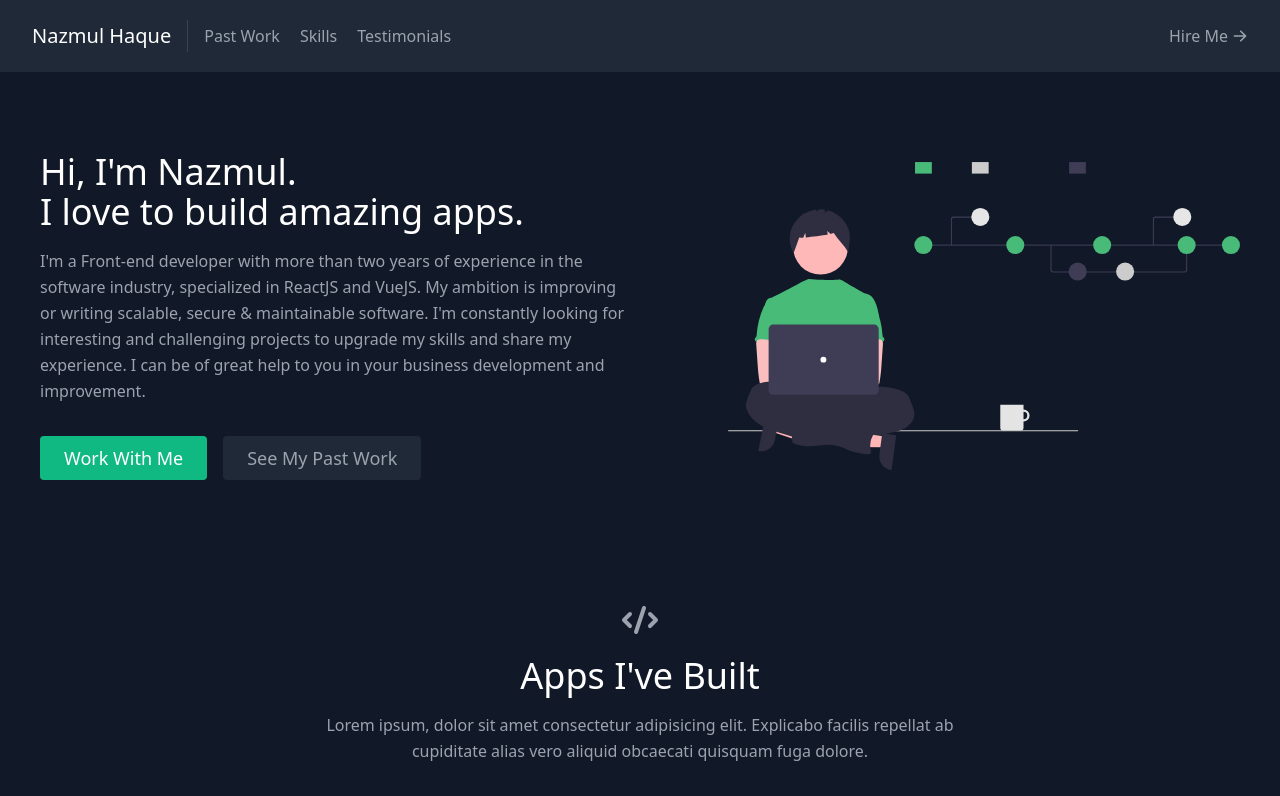
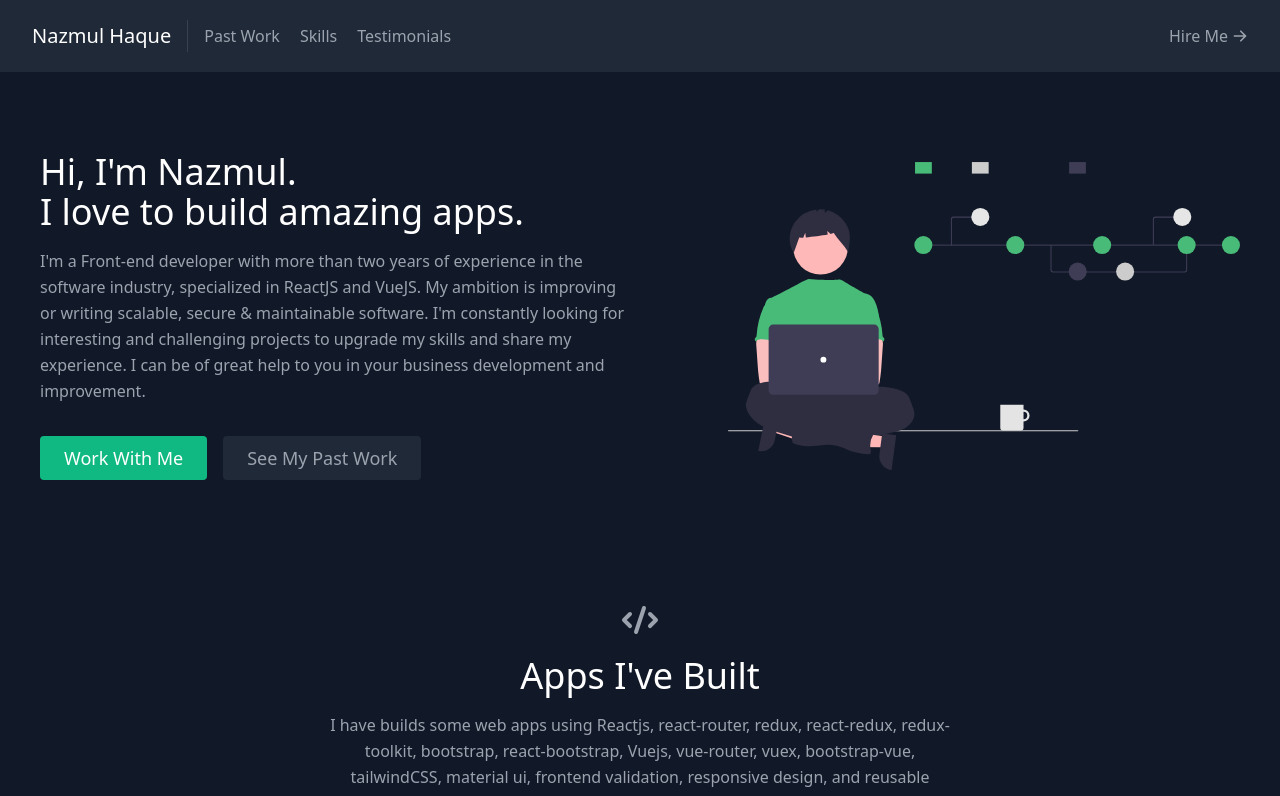
Before and after one commit to bpinazmul18/portfolio-v2, a React (Create React App) app: page / in a window 1280 px wide. Shown: the top 796 px of the page. Built offline with nearby package versions, Linux system fonts and the light colour scheme.

Commit message:
Working on project section top.

```diff
--- a/src/components/Projects.js
+++ b/src/components/Projects.js
@@ -12,9 +12,10 @@ const Projects = () => {
             Apps I've Built
           </h1>
           <p className="lg:w-2/3 mx-auto leading-relaxed text-base">
-            Lorem ipsum, dolor sit amet consectetur adipisicing elit. Explicabo
-            facilis repellat ab cupiditate alias vero aliquid obcaecati quisquam
-            fuga dolore.
+            I have builds some web apps using Reactjs, react-router, redux,
+            react-redux, redux-toolkit, bootstrap, react-bootstrap, Vuejs,
+            vue-router, vuex, bootstrap-vue, tailwindCSS, material ui, frontend
+            validation, responsive design, and reusable components.
           </p>
         </div>
         <div className="flex flex-wrap -m-4">
```
